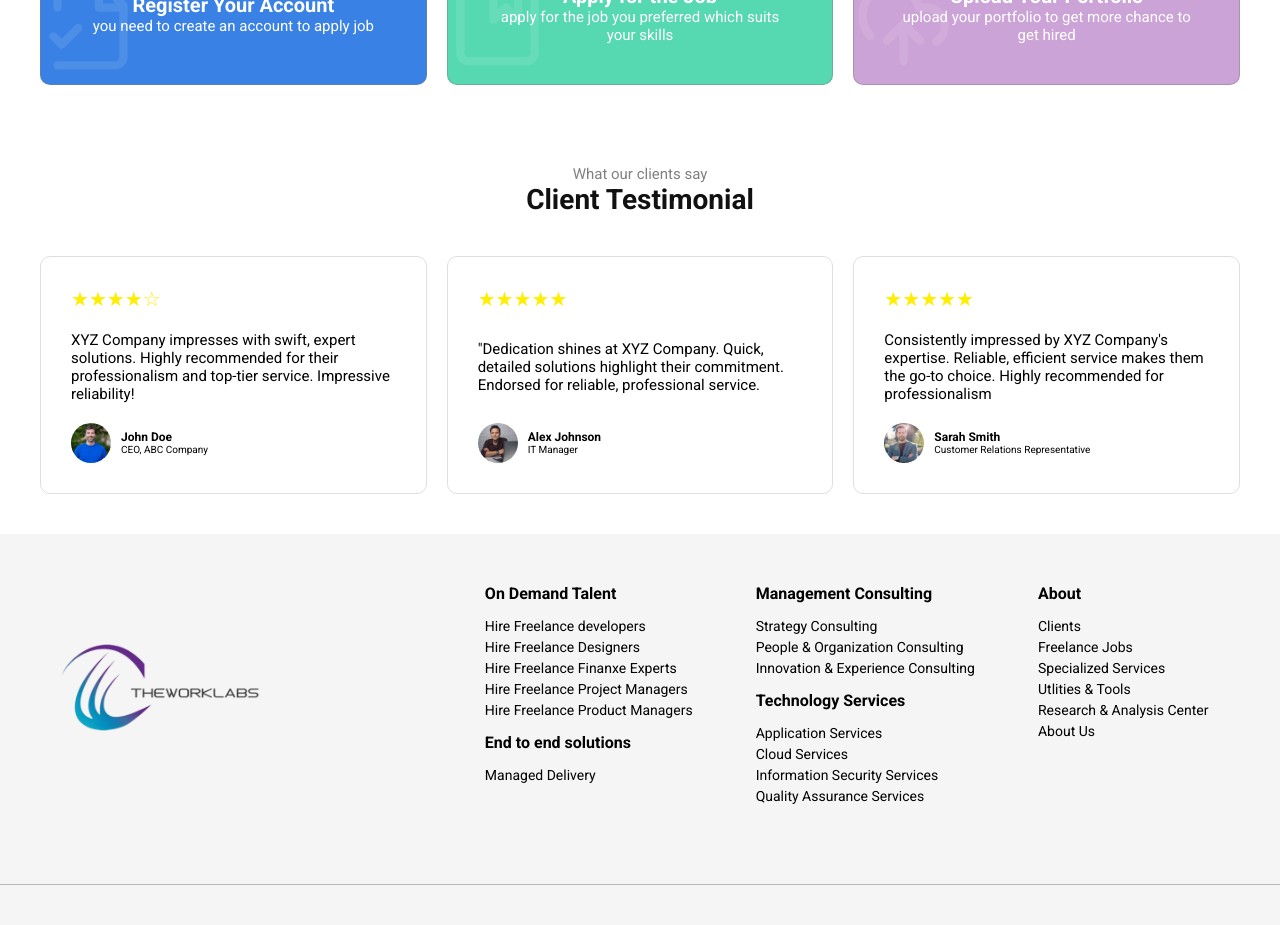
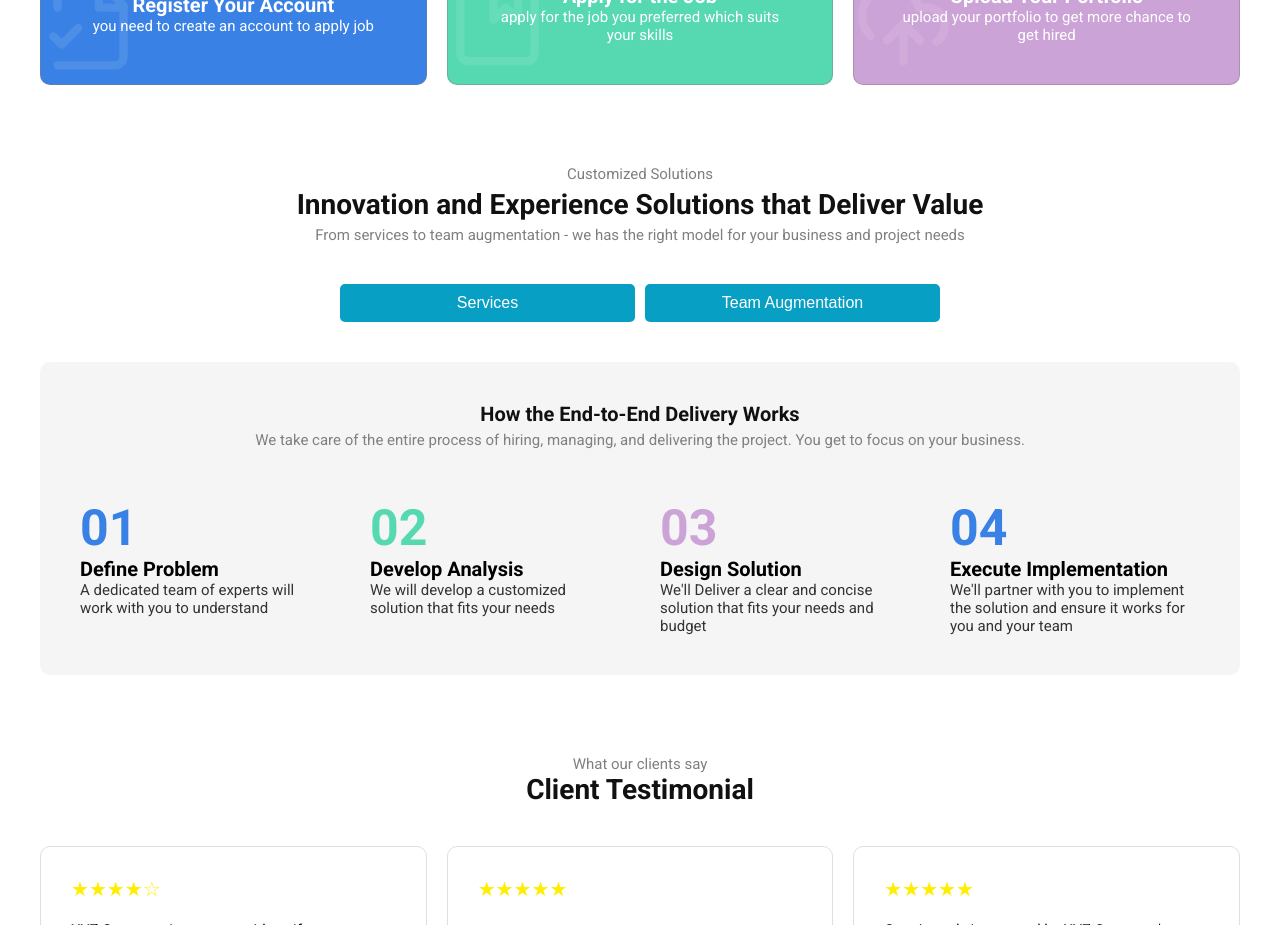
Before and after one commit to Gauravk9870/the-work-lab, a React (Vite) app: page / in a window 1280 px wide. Shown: the part 1180-2105 px from the top of the page. Built offline with nearby package versions, Linux system fonts and the light colour scheme; the HTML template or start-up script is replaced by a standard one.

Commit message:
add customize solution

```diff
--- /dev/null
+++ b/src/components/customizeSolution/CustomizeSolution.jsx
@@ -0,0 +1,75 @@
+import React from "react";
+import styles from "./customizeSolution.module.scss";
+
+const CustomizeSolution = () => {
+  return (
+    <div className={styles.customizeSolution}>
+      <div className={styles.container}>
+        <div className={styles.title}>
+          <p>Customized Solutions</p>
+          <h2>Innovation and Experience Solutions that Deliver Value</h2>
+          <p>
+            From services to team augmentation - we has the right model for your
+            business and project needs
+          </p>
+        </div>
+
+        <div className={styles.content}>
+          <div className={styles.actions}>
+            <button>Services</button>
+            <button>Team Augmentation</button>
+          </div>
+
+          <div className={styles.services}>
+            <div className={styles.services__intro}>
+              <h4>How the End-to-End Delivery Works</h4>
+              <p>
+                We take care of the entire process of hiring, managing, and
+                delivering the project. You get to focus on your business.
+              </p>
+            </div>
+
+            <ul className={styles.services__content}>
+              <li>
+                <span className={styles.count}>01</span>
+
+                <h4>Define Problem</h4>
+                <div className={styles.desc}>
+                  A dedicated team of experts will work with you to understand
+                </div>
+              </li>
+              <li>
+                <span className={styles.count}>02</span>
+
+                <h4>Develop Analysis</h4>
+                <div className={styles.desc}>
+                  We will develop a customized solution that fits your needs
+                </div>
+              </li>
+              <li>
+                <span className={styles.count}>03</span>
+
+                <h4>Design Solution</h4>
+                <div className={styles.desc}>
+                  We'll Deliver a clear and concise solution that fits your
+                  needs and budget
+                </div>
+              </li>
+              <li>
+                <span className={styles.count}>04</span>
+
+                <h4>Execute Implementation</h4>
+                <div className={styles.desc}>
+                  We'll partner with you to implement the solution and ensure it
+                  works for you and your team
+                </div>
+              </li>
+            </ul>
+          </div>
+        </div>
+      </div>
+    </div>
+  );
+};
+
+export default CustomizeSolution;
--- /dev/null
+++ b/src/components/customizeSolution/customizeSolution.module.scss
@@ -0,0 +1,190 @@
+@use "../../utils/mediaqueries" as media;
+
+.customizeSolution {
+  padding: 4rem;
+
+  .container {
+    .title {
+      display: flex;
+      align-items: center;
+      justify-content: center;
+      flex-direction: column;
+      gap: 0.5rem;
+
+      p {
+        font-size: 1.5rem;
+        color: gray;
+      }
+
+      h2 {
+        font-size: 2.8rem;
+        color: #111;
+        font-weight: bold;
+
+        span {
+          font-weight: bold;
+        }
+      }
+    }
+
+    .content {
+      margin-top: 4rem;
+      display: flex;
+      align-items: center;
+      justify-content: center;
+      flex-direction: column;
+      gap: 4rem;
+
+      .actions {
+        display: flex;
+        align-items: center;
+        justify-content: center;
+        flex-wrap: wrap;
+        gap: 1rem;
+        width: 100%;
+
+        @include media.for-greater-than-medium{
+            width: 50%;
+        }
+
+        button {
+          flex: 1;
+          padding: 1rem 2rem;
+          border-radius: 0.5rem;
+          border: none;
+          background: #079fc4;
+          color: #fff;
+          cursor: pointer;
+          font-size: 1.6rem;
+          transition: all 0.3s ease-in-out;
+          white-space: nowrap;
+
+          &:hover {
+            background: #4d579a;
+          }
+        }
+      }
+
+      .services {
+        display: flex;
+        flex-direction: column;
+        gap: 5rem;
+        padding: 4rem;
+        background: whitesmoke;
+        border-radius: 1rem;
+
+        .services__intro {
+          display: flex;
+          align-items: center;
+          justify-content: center;
+          flex-direction: column;
+          gap: 0.5rem;
+
+          h4 {
+            font-size: 2rem;
+            color: #111;
+            font-weight: bold;
+            text-align: center;
+          }
+
+          p {
+            font-size: 1.5rem;
+            color: gray;
+            text-align: center;
+          }
+        }
+
+        .services__content {
+          display: grid;
+          grid-template-columns: repeat(1, 1fr);
+          gap: 4rem;
+
+          @include media.for-greater-than-smaller {
+            grid-template-columns: repeat(2, 1fr);
+          }
+
+          @include media.for-greater-than-medium {
+            grid-template-columns: repeat(4, 1fr);
+          }
+
+          li {
+            position: relative;
+            list-style: none;
+            display: flex;
+
+            flex-direction: column;
+            overflow: hidden;
+            cursor: pointer;
+            color: #000;
+
+            .count {
+              font-size: 5rem;
+              font-weight: bolder;
+              color: #000;
+              z-index: 9;
+            }
+
+            h4 {
+              font-size: 2rem;
+              color: #000;
+              z-index: 9;
+            }
+
+            &:first-child {
+              .count {
+                color: #3981e4;
+              }
+            }
+            &:nth-child(2) {
+              .count {
+                color: #56d8b1;
+              }
+            }
+            &:nth-child(3) {
+              .count {
+                color: #cca3d7;
+              }
+            }
+
+            &:nth-child(4) {
+              .count {
+                color: #3981e4;
+              }
+            }
+
+            .icon {
+              position: absolute;
+              bottom: -20%;
+              left: 0;
+              // width: 100%;
+              height: 100%;
+              z-index: 1;
+              opacity: 0.1;
+              transition: all 0.3s ease-in-out;
+
+              svg {
+                width: 50%;
+                height: 100%;
+                stroke: #000;
+              }
+            }
+
+            .desc {
+              font-size: 1.5rem;
+              color: #333;
+              z-index: 9;
+              text-align: left;
+            }
+
+            &:hover {
+              .icon {
+                transform: scale(1.1);
+                opacity: 0.2;
+              }
+            }
+          }
+        }
+      }
+    }
+  }
+}
--- a/src/pages/home/Home.jsx
+++ b/src/pages/home/Home.jsx
@@ -7,6 +7,7 @@ import Testimonial from "../../components/testimonial/Testimonial";
 import Navbar from "../../components/navbar/Navbar";
 import Footer from "../../components/footer/Footer";
 import Popup from "../../components/popup/Popup";
+import CustomizeSolution from "../../components/customizeSolution/CustomizeSolution";
 
 const Home = () => {
   const [isPopupOpen, setIsPopupOpen] = React.useState(false);
@@ -26,6 +27,7 @@ const Home = () => {
         <Hero />
         <Partners />
         <HowItWorks />
+        <CustomizeSolution />
         <Testimonial />
       </main>
       <Footer />
--- a/src/pages/join/join.module.scss
+++ b/src/pages/join/join.module.scss
@@ -77,10 +77,11 @@
           font-size: 4rem;
           //   color: gray;
           span {
-            font-size: 5rem;
+            font-size: 4rem;
             color: variables.$primary;
             font-weight: bolder;
             text-transform: uppercase;
+            white-space: nowrap;
           }
         }
 
```
Also changed, not shown: src/components/howItWorks/HowItWorks.jsx (line endings or trailing spaces).
